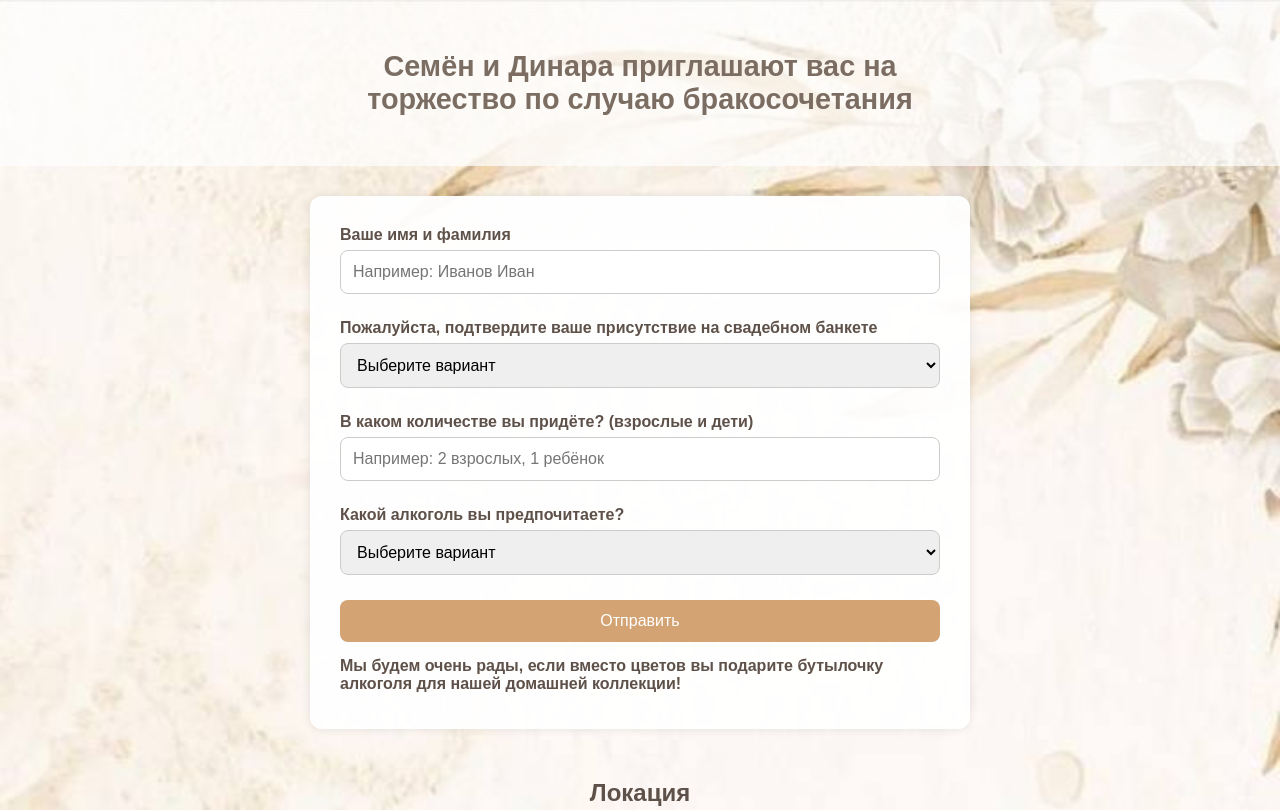
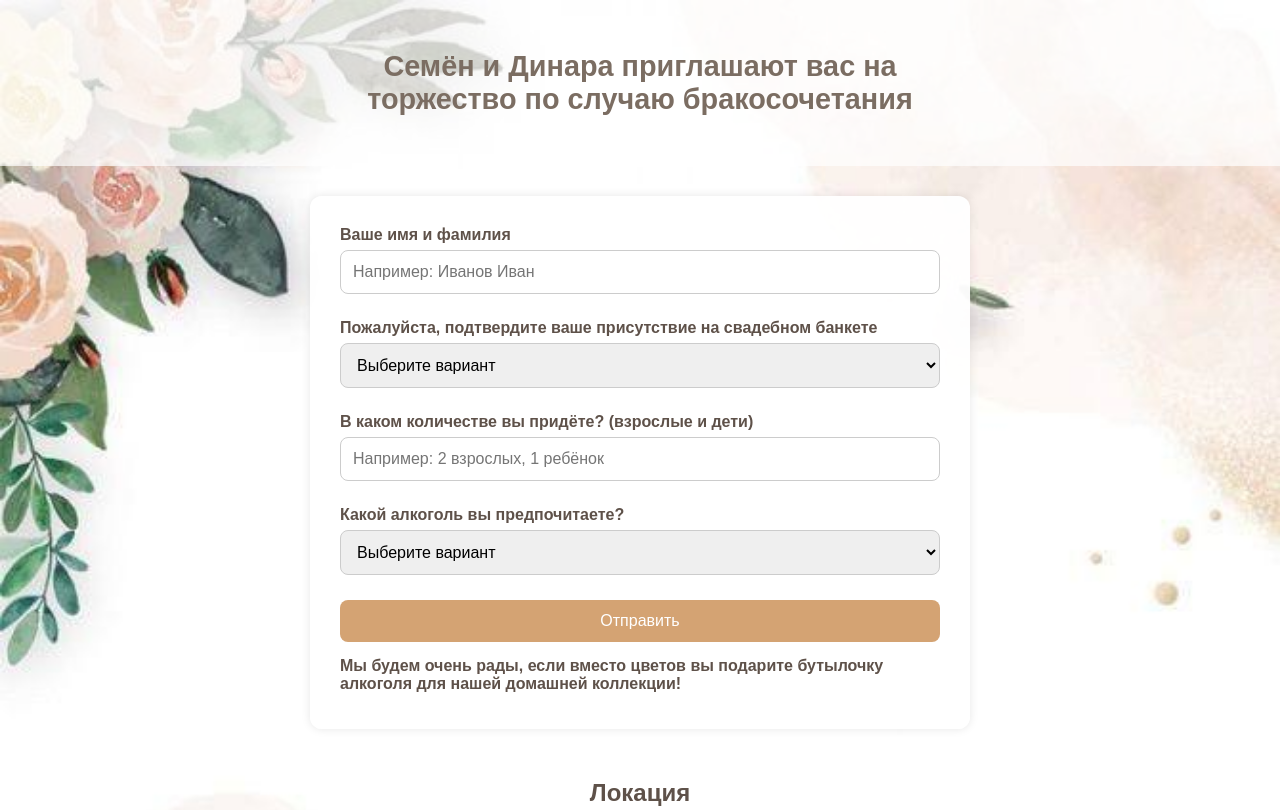
Before and after one commit to morroIII/marry, a plain HTML site: page index.html in a window 1280 px wide. Shown: the top 810 px of the page. Drawn offline with Linux system fonts and the light colour scheme.

Commit message:
Update index.html

```diff
--- a/index.html
+++ b/index.html
@@ -7,7 +7,7 @@
   <style>
     body {
       font-family: Arial, sans-serif;
-      background: url('background2.jpg') no-repeat center center fixed;
+      background: url('background3.jpg') no-repeat center center fixed;
       background-size: cover;
       margin: 0;
       padding: 0;
```
